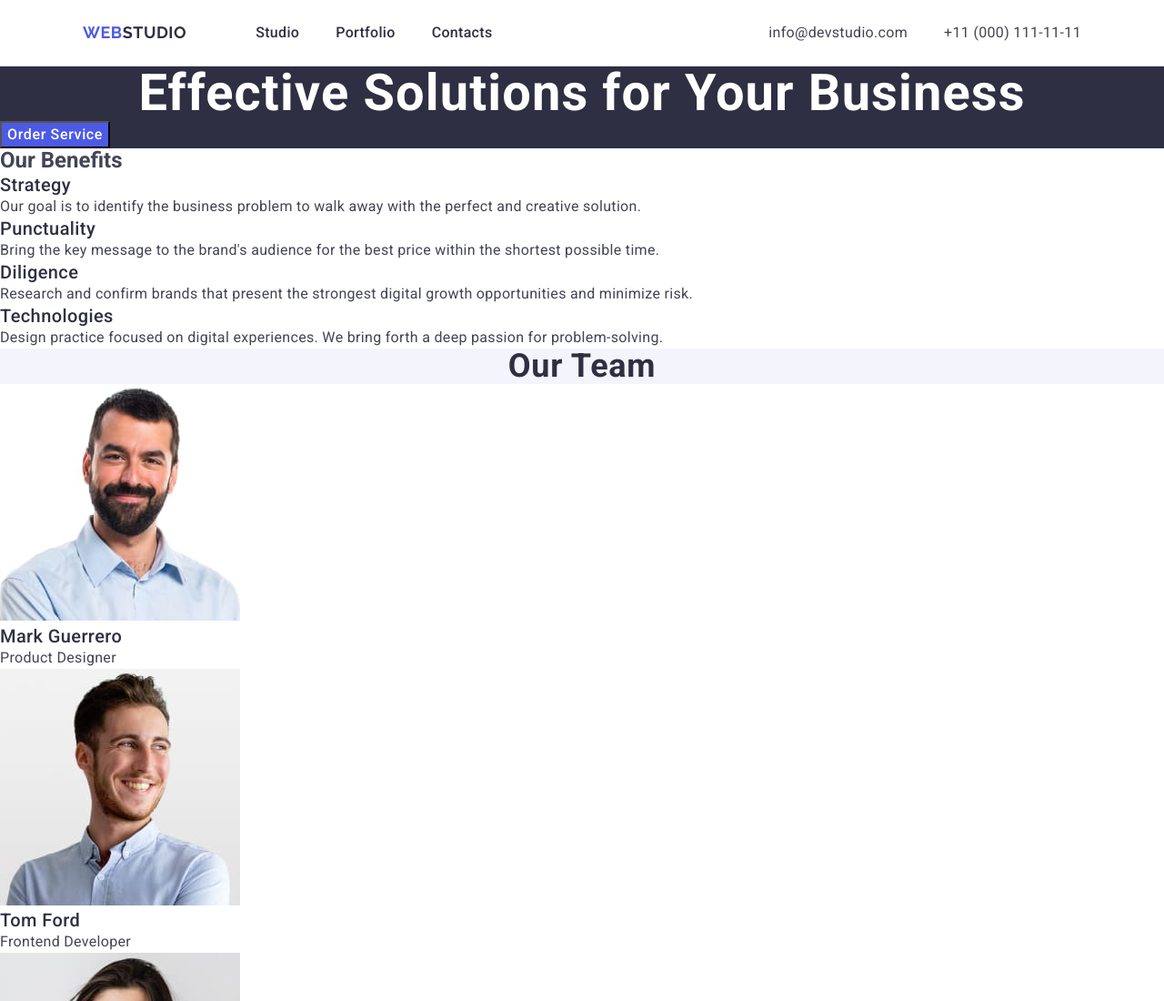
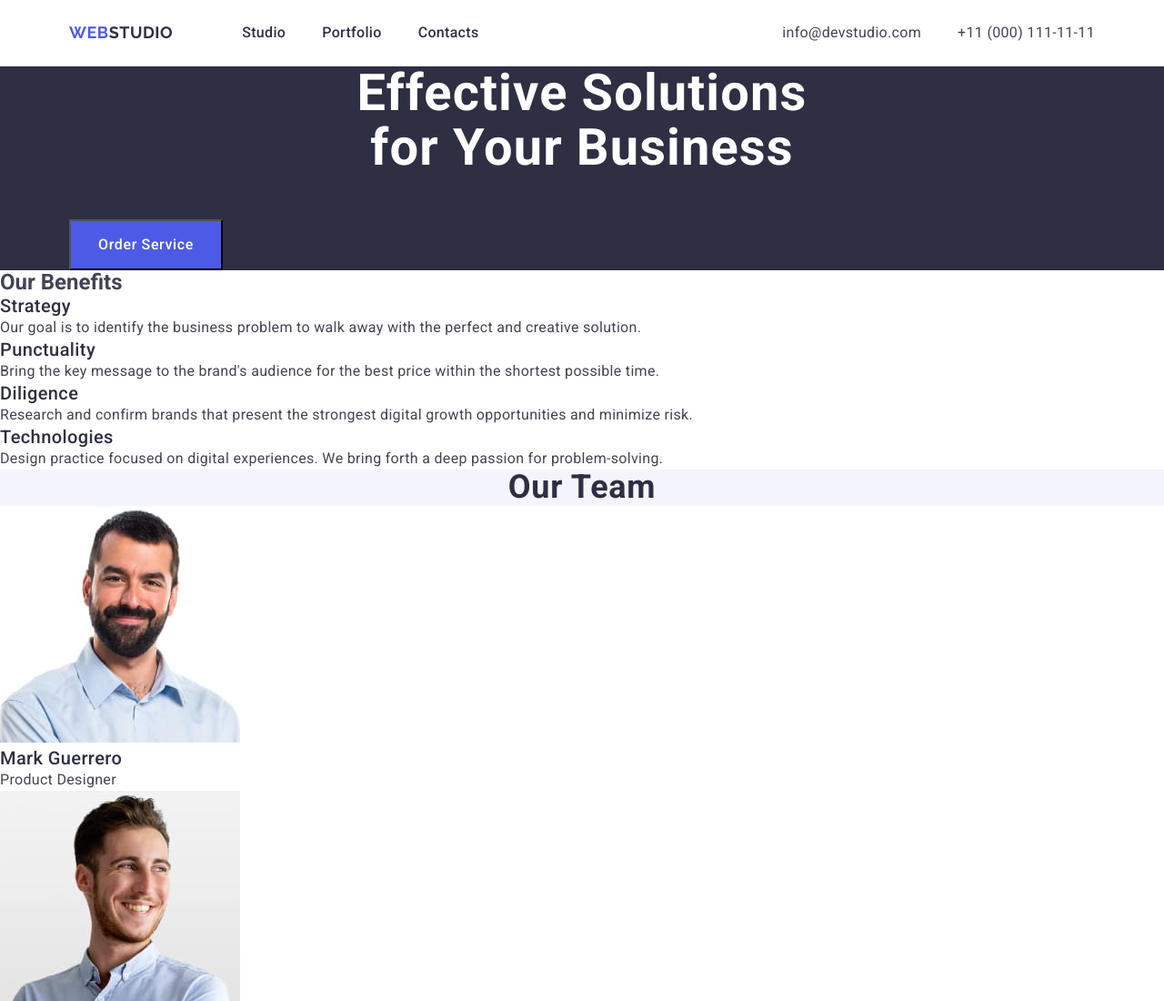
Before and after one commit to Yevhenii-Shevchenko/goit-markup-hw-03, a plain HTML site: page index.html in a window 1280 px wide. Shown: the top 1100 px of the page at 91% size. Drawn offline with nearby package versions, Linux system fonts and the light colour scheme.

Commit message:
fix Hero

```diff
--- a/css/styles.css
+++ b/css/styles.css
@@ -31,7 +31,7 @@ a {
 
 /* -----  common  ----- */
 .container {
-  max-width: 1128px;
+  max-width: 1158px;
   padding: 0 15px;
   margin: 0 auto;
 }
@@ -127,16 +127,16 @@ button {
 }
 
 .hero-h-one {
-  display: flex;
-  justify-content: center;
-  flex-wrap: wrap;
-  max-width: 469;
   font-weight: 700;
   font-size: 56px;
   line-height: 1.07;
   letter-spacing: 0.02em;
   text-align: center;
   color: #fff;
+  max-width: 496px;
+  margin-bottom: 48px;
+  margin-left: auto;
+  margin-right: auto;
 }
 
 .hero-button {
@@ -146,6 +146,9 @@ button {
   letter-spacing: 0.04em;
   color: #fff;
   background-color: #4d5ae5;
+  height: 56px;
+  min-width: 169px;
+  /* align-items: flex-start; */
 }
 
 .hero-button:hover,
--- a/index.html
+++ b/index.html
@@ -60,9 +60,9 @@
     <main>
       <!-- Hero section -->
       <section class="hero">
-        <div class="hero-container">
-        <h1 class="hero-h-one">Effective Solutions for Your Business</h1>
-        <button class="hero-button" type="button">Order Service</button>
+        <div class="container">
+          <h1 class="hero-h-one">Effective Solutions for Your Business</h1>
+          <button class="hero-button" type="button">Order Service</button>
         </div>
       </section>
 
```
